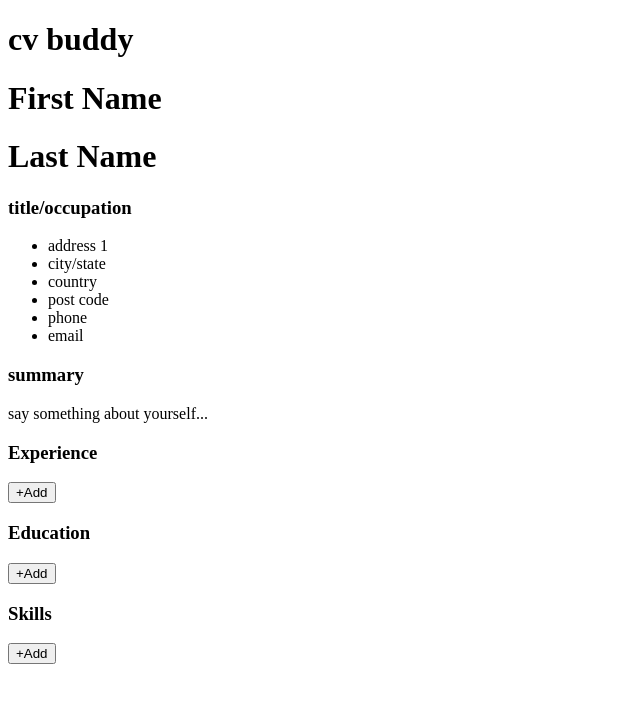
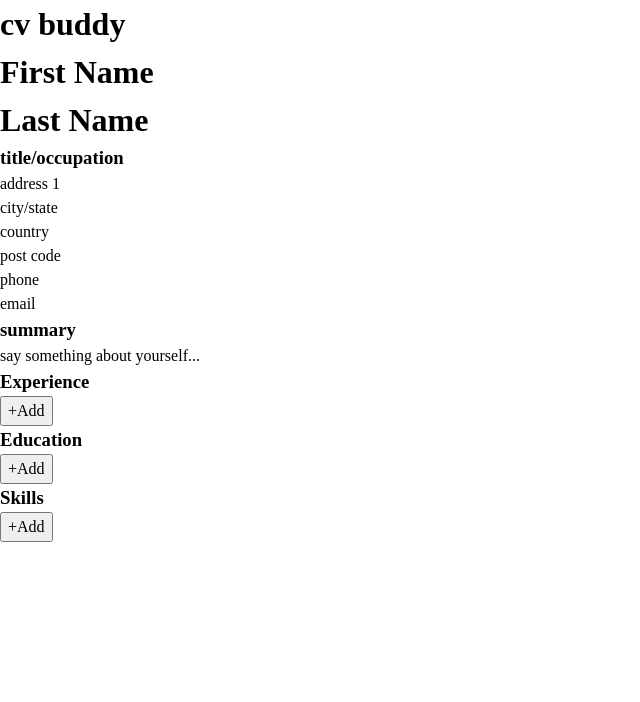
Before and after one commit to noLakes/cv-app, a React (Create React App) app: page / in a window 1280 px wide. Shown: the top 702 px of the page, without its empty margins (0-640 px from the left). Built offline with nearby package versions, Linux system fonts and the light colour scheme.

Commit message:
added css reset

```diff
--- a/public/index.html
+++ b/public/index.html
@@ -3,6 +3,8 @@
   <head>
     <meta charset="utf-8" />
     <title>cv buddy</title>
+    <link rel="stylesheet" href="reset.css">
+    <link rel="stylesheet" href="style.css">
   </head>
   <body>
     <div id="root"></div>
--- /dev/null
+++ b/public/reset.css
@@ -0,0 +1,68 @@
+/* Box sizing rules */
+*,
+*::before,
+*::after {
+  box-sizing: border-box;
+}
+
+/* Remove default padding */
+ul[class],
+ol[class] {
+  padding: 0;
+}
+
+/* Remove default margin */
+body,
+h1,
+h2,
+h3,
+h4,
+p,
+ul[class],
+ol[class],
+li,
+figure,
+figcaption,
+blockquote,
+dl,
+dd {
+  margin: 0;
+}
+
+/* Set core body defaults */
+body {
+  min-height: 100vh;
+  scroll-behavior: smooth;
+  text-rendering: optimizeSpeed;
+  line-height: 1.5;
+}
+
+/* Remove list styles on ul, ol elements with a class attribute */
+ul[class],
+ol[class] {
+  list-style: none;
+}
+
+/* A elements that don't have a class get default styles */
+a:not([class]) {
+  text-decoration-skip-ink: auto;
+}
+
+/* Make images easier to work with */
+img {
+  max-width: 100%;
+  display: block;
+}
+
+/* Natural flow and rhythm in articles by default */
+article > * + * {
+  margin-top: 1em;
+}
+
+/* Inherit fonts for inputs and buttons */
+input,
+button,
+textarea,
+select {
+  font: inherit;
+}
```
Also changed, not shown: public/style.css (added).
